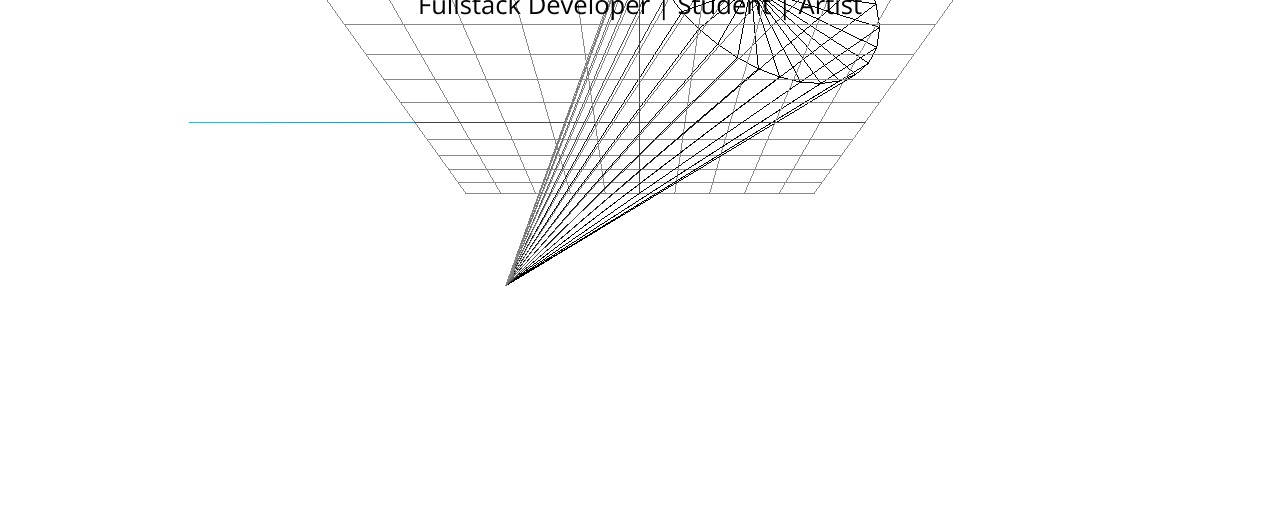
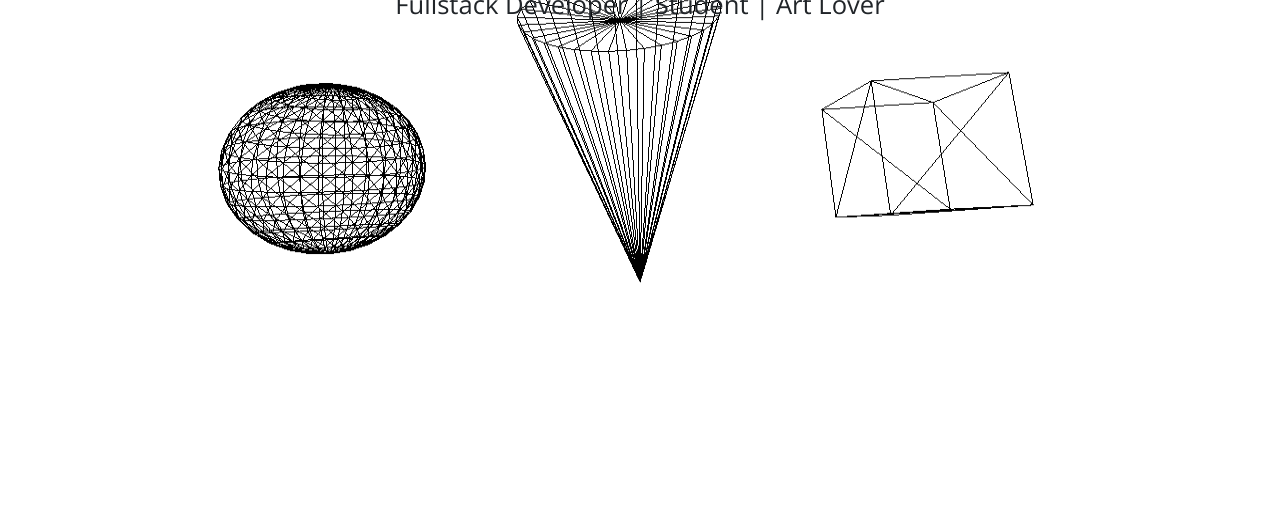
Before and after one commit to azhang777/Portfolio, a website built with Vite: page personal-portfolio/index.html in a window 1280 px wide. Shown: the part 278-794 px from the top of the page. Built offline with nearby package versions, Linux system fonts and the light colour scheme; animation ran at ten frames a second.

Commit message:
Created playground, finished canvas 1st prototype

```diff
--- a/personal-portfolio/index.html
+++ b/personal-portfolio/index.html
@@ -34,7 +34,7 @@
   <body>
       <canvas
       id="bg3d"
-      class="design3d"
+      class="design3d pt-5"
     ></canvas>
     <!-- Header -->
     <header>
@@ -73,6 +73,11 @@
                   >Contact</a
                 >
               </li>
+              <li class="nav-item mx-2">                <a
+                class="nav-link"
+                href="test.html"
+                >Playground</a
+              ></li>
             </ul>
           </div>
         </div>
@@ -84,11 +89,11 @@
       <section class="intro">
         <div class="container">
           <div class="row">
-            <div class="jumbotron jumbotron-fluid">
+            <div class="hero">
               <div class="col-12 text-center">
                 <h1 class="heading-title pt-5">Andy Zhang</h1>
                 <p class="lead display-4 description py-1 mb-4">
-                  Fullstack Developer | Student | Artist
+                  Fullstack Developer | Student | Art Lover
                 </p>
               </div>
             </div>
--- a/personal-portfolio/main.js
+++ b/personal-portfolio/main.js
@@ -1,7 +1,7 @@
 import "./style.css";
 import * as THREE from "three";
 import { OrbitControls } from "three/examples/jsm/controls/OrbitControls.js";
-//import dat from "dat.gui";
+import dat from "dat.gui";
 const scene = new THREE.Scene();
 scene.background = new THREE.Color(0xffffff);
 const sizes = {
@@ -9,7 +9,7 @@ const sizes = {
   height: window.innerHeight,
 };
 const camera = new THREE.PerspectiveCamera(
-  60,
+  70,
   sizes.width / sizes.height,
   0.1,
   100
@@ -18,104 +18,155 @@ const camera = new THREE.PerspectiveCamera(
 const renderer = new THREE.WebGLRenderer({
   canvas: document.querySelector("#bg3d"),
 });
-// renderer.shadowMap.enabled = true;
-// renderer.shadowMap.type = THREE.PCFSoftShadowMap;
-camera.position.set(42, -19, 0);
-const axesHelper = new THREE.AxesHelper(30, 10);
-const gridHelper = new THREE.GridHelper(30);
-scene.add(axesHelper);
-scene.add(gridHelper);
 
 renderer.setPixelRatio(window.devicePixelRatio);
 renderer.setSize(sizes.width, sizes.height);
 renderer.render(scene, camera);
 
 const geometry = new THREE.ConeGeometry(10, 27, 30);
-// const geometry2 = new THREE.SphereGeometry(8);
-// const geometry3 = new THREE.BoxGeometry(13, 13, 13);
-// const geometry4 = new THREE.PlaneGeometry(120, 120);
+const geometry2 = new THREE.SphereGeometry(8);
+const geometry3 = new THREE.BoxGeometry(13, 13, 13);
 const basicMaterial = new THREE.MeshStandardMaterial({
   color: 0xffffff,
   wireframe: true,
 });
 
 const cone = new THREE.Mesh(geometry, basicMaterial);
-// const sphere = new THREE.Mesh(geometry2, basicMaterial);
-// const box = new THREE.Mesh(geometry3, basicMaterial);
-// const plane = new THREE.Mesh(geometry4, planeMaterial);
-
-// plane.receiveShadow = true;
-// sphere.castShadow = true;
-cone.castShadow = true;
+const sphere = new THREE.Mesh(geometry2, basicMaterial);
+const box = new THREE.Mesh(geometry3, basicMaterial);
 
 scene.add(cone);
-// scene.add(sphere);
-// scene.add(box);
-//scene.add(plane);
+scene.add(sphere);
+scene.add(box);
 
 cone.rotation.x = 2.5;
-// sphere.rotation.x = 2.5;
-// box.rotation.x = 2.5;
-cone.position.set(0, 0, 0);
-// sphere.position.set(-20, 14, 15);
-// box.position.set(20, -14, -15);
-//plane.position.set(0, 0, -30);
+sphere.rotation.x = 2.5;
+box.rotation.x = 2.5;
+
+cone.position.set(-1, 0, 0);
+//sphere.position.set(-1, 0, 0);
+sphere.position.set(-28, 0, 1);
+//box.position.set(-1,0,0)
+box.position.set(28, -2, 1);
+camera.position.set(-6, 26, 48);
 
 const orbit = new OrbitControls(camera, renderer.domElement);
 orbit.update();
 
-// const gui = new dat.GUI();
+function isPlayground() {
+  return window.location.pathname.includes("test.html");
+}
 
-// const options = {
-//   color: "#d14d4d",
-//   wireframe: false,
-//   speed: 0.01,
-//   "plane z-position": 0,
-//   "plane x-position": 0,
-//   "plane x-rotation": 0,
-//   "plane y-rotation": 0,
-// };
+let gui;
 
-// gui.addColor(options, `color`).onChange(function (e) {
-//   sphere.material.color.set(e);
-// });
-// gui.add(options, "wireframe").onChange(function (e) {
-//   sphere.material.wireframe = e;
-// });
-// gui.add(options, "speed", 0, 0.1);
-// gui.add(options, "plane z-position", -100, 100).onChange(function (e) {
-//   plane.position.z = e;
-// });
-// gui.add(options, "plane x-position", -100, 100).onChange(function (e) {
-//   plane.position.x = e;
-// });
-// gui.add(options, "plane x-rotation", -5, 5).onChange(function (e) {
-//   plane.rotation.x = e;
-// });
-// gui.add(options, "plane y-rotation", -5, 5).onChange(function (e) {
-//   plane.rotation.y = e;
-// });
+if (isPlayground()) {
+  gui = new dat.GUI();
+}
 
-const directionalLight = new THREE.DirectionalLight(0xfcfcfc, 0.8);
-directionalLight.castShadow = true;
-directionalLight.position.set(80, 40, 89);
-scene.add(directionalLight);
+const options = {
+  color: "#d14d4d",
+  wireframe: false,
+  speed: 0.001,
+  cone: {
+    x: 0,
+    y: 0,
+    z: 0,
+  },
+  sphere: {
+    x: 0,
+    y: 0,
+    z: 0,
+  },
+  box: {
+    x: 0,
+    y: 0,
+    z: 0,
+  },
+};
 
-const dLightHelper = new THREE.DirectionalLightHelper(directionalLight, 5);
-scene.add(dLightHelper);
+if (gui) {
+  const axesHelper = new THREE.AxesHelper(30, 10);
+  const gridHelper = new THREE.GridHelper(30);
+  scene.add(axesHelper);
+  scene.add(gridHelper);
 
-// const dLightShadowHelper = new THREE.CameraHelper(
-//   directionalLight.shadow.camera
-// );
-// scene.add(dLightShadowHelper);
+  gui.addColor(options, `color`).onChange(function (e) {
+    sphere.material.color.set(e);
+  });
+  gui.add(options, "wireframe").onChange(function (e) {
+    sphere.material.wireframe = e;
+  });
+
+  const coneFolder = gui.addFolder("Cone Position");
+  const sphereFolder = gui.addFolder("Sphere Position");
+  const boxFolder = gui.addFolder("Box Position");
+
+  const maxValues = {
+    negative: -30,
+    positive: 30,
+  };
+  coneFolder
+    .add(options.cone, "x", maxValues.negative, maxValues.positive)
+    .onChange((value) => {
+      cone.position.x = value;
+    });
+  coneFolder
+    .add(options.cone, "y", maxValues.negative, maxValues.positive)
+    .onChange((value) => {
+      cone.position.y = value;
+    });
+  coneFolder
+    .add(options.cone, "z", maxValues.negative, maxValues.positive)
+    .onChange((value) => {
+      cone.position.z = value;
+    });
+
+  sphereFolder
+    .add(options.cone, "x", maxValues.negative, maxValues.positive)
+    .onChange((value) => {
+      sphere.position.x = value;
+    });
+  sphereFolder
+    .add(options.cone, "y", maxValues.negative, maxValues.positive)
+    .onChange((value) => {
+      sphere.position.y = value;
+    });
+  sphereFolder
+    .add(options.cone, "z", maxValues.negative, maxValues.positive)
+    .onChange((value) => {
+      sphere.position.z = value;
+    });
+
+  boxFolder
+    .add(options.cone, "x", maxValues.negative, maxValues.positive)
+    .onChange((value) => {
+      box.position.x = value;
+    });
+  boxFolder
+    .add(options.cone, "y", maxValues.negative, maxValues.positive)
+    .onChange((value) => {
+      box.position.y = value;
+    });
+  boxFolder
+    .add(options.cone, "z", maxValues.negative, maxValues.positive)
+    .onChange((value) => {
+      box.position.z = value;
+    });
+}
+
+// const directionalLight = new THREE.DirectionalLight(0xfcfcfc, 0.8);
+// directionalLight.castShadow = true;
+// directionalLight.position.set(80, 40, 89);
+// scene.add(directionalLight);
+
+// const dLightHelper = new THREE.DirectionalLightHelper(directionalLight, 5);
+// scene.add(dLightHelper);
 
 function animate() {
   requestAnimationFrame(animate);
-  cone.rotation.y -= 0.001;
-  //sphere.rotation.y += 0.001;
-  //step += options.speed;
-  //sphere.position.y = 10 * Math.abs(Math.sin(step));
-  //box.rotation.y += 0.001;
+  cone.rotation.y -= options.speed;
+  sphere.rotation.y += options.speed;
+  box.rotation.y += options.speed;
   renderer.render(scene, camera);
 }
 
@@ -141,3 +192,9 @@ window.addEventListener("resize", () => {
   camera.updateProjectionMatrix();
   renderer.setSize(sizes.width, sizes.height); //resizes renderer to match the new
 });
+
+orbit.addEventListener("change", () => {
+  console.log(camera.position);
+  const coordinatesDiv = document.getElementById("coordinates");
+  coordinatesDiv.innerHTML = `<p>Camera Position X: ${camera.position.x}, Y: ${camera.position.y}, Z: ${camera.position.z}</p>`;
+});
--- a/personal-portfolio/style.css
+++ b/personal-portfolio/style.css
@@ -6,19 +6,17 @@ h5,
 h6 {
   font-family: "Open Sans", sans-serif;
   font-weight: bold;
-  color: initial;
 }
 
 p {
   font-size: 18px;
   font-family: "Open Sans", sans-serif;
-  color: initial;
 }
 
-body {
-  color: #f0f0f0;
+.canvas {
+  touch-action: none; /* Disable touch events */
+  pointer-events: none; /* Disable pointer events */
 }
-
 .design3d {
   position: fixed;
   left: 0;
@@ -37,6 +35,7 @@ body {
 .intro {
   height: 700px;
 }
+
 .heading-title {
   font-size: 7vw !important;
   text-transform: uppercase;
@@ -50,6 +49,7 @@ body {
 .card {
   background-color: transparent;
 }
+
 .card-img-top {
   max-width: 80px;
   padding-top: 100px;
@@ -114,6 +114,10 @@ body {
     max-width: 60px;
     padding-top: 0px;
   }
+
+  .intro {
+    height: 700px;
+  }
 }
 
 @media (max-width: 425px) {
@@ -124,6 +128,10 @@ body {
 
   .card-body {
     padding: 12px !important;
+  }
+
+  .intro {
+    height: 600px;
   }
 }
 
@@ -144,5 +152,5 @@ body {
 .skills,
 header {
   opacity: 0.1;
-  animation: fadeIn 1.9s ease-in-out forwards;
+  animation: fadeIn 2s ease-in-out forwards;
 }
```
Also changed, not shown: personal-portfolio/test.html (added, +105 -0 lines).
